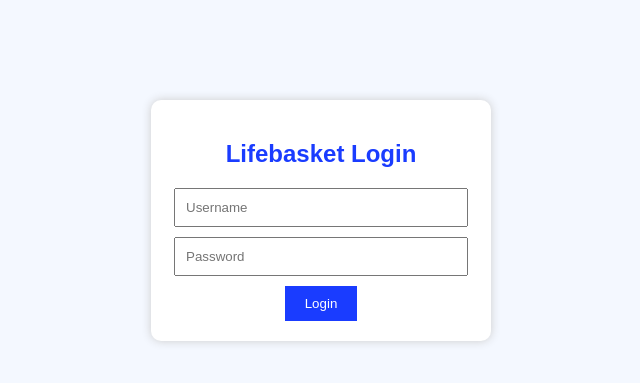
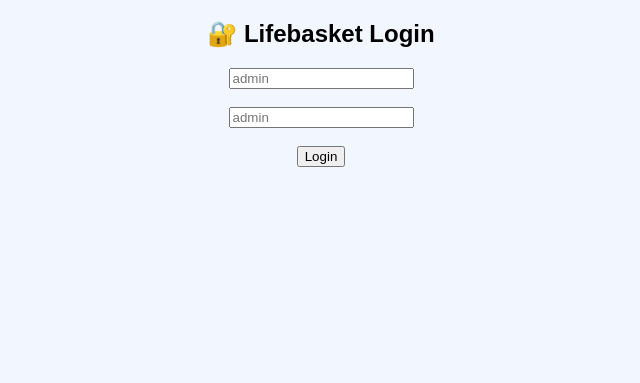
Before and after one commit to jakiya09/inventory-system, a Flask app: page /login in a window 1280 px wide. Shown: the top 383 px of the page, without its empty margins (319-959 px from the left). Run offline with Flask 3, Linux system fonts and the light colour scheme.

Commit message:
Update login.html

```diff
--- a/templates/login.html
+++ b/templates/login.html
@@ -1,21 +1,17 @@
 <!DOCTYPE html>
 <html>
 <head>
-<link rel="stylesheet" href="/static/style.css">
 <title>Login</title>
 </head>
-<body>
+<body style="text-align:center; font-family:Arial; background:#f2f6ff">
 
-<div class="box">
-<h2>Lifebasket Login</h2>
+<h2>🔐 Lifebasket Login</h2>
 
 <form method="POST">
-<input name="username" placeholder="Username">
-<input name="password" type="password" placeholder="Password">
+<input name="username" placeholder="admin"><br><br>
+<input name="password" type="password" placeholder="admin"><br><br>
 <button>Login</button>
 </form>
 
-</div>
-
 </body>
 </html>
```
